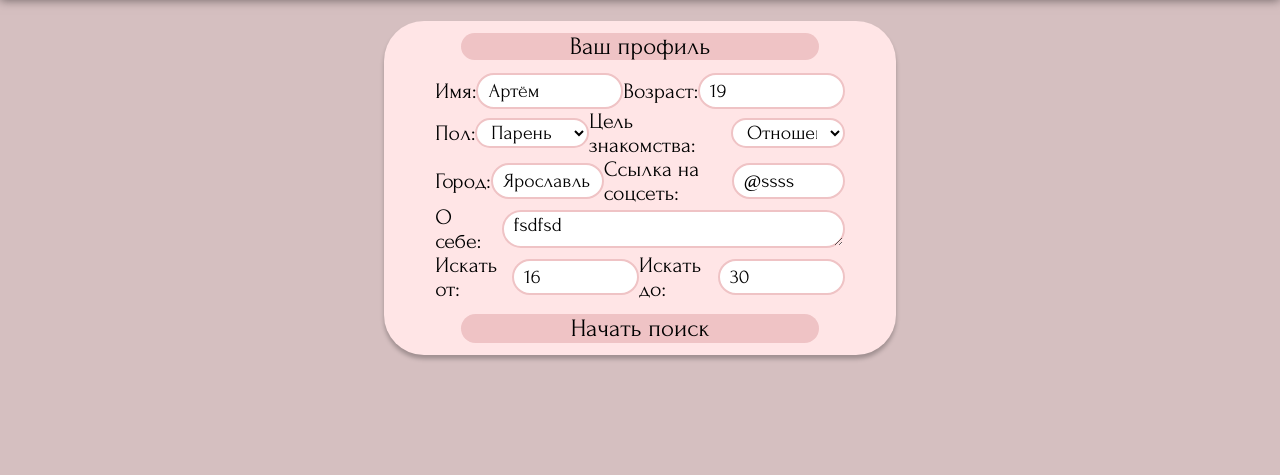
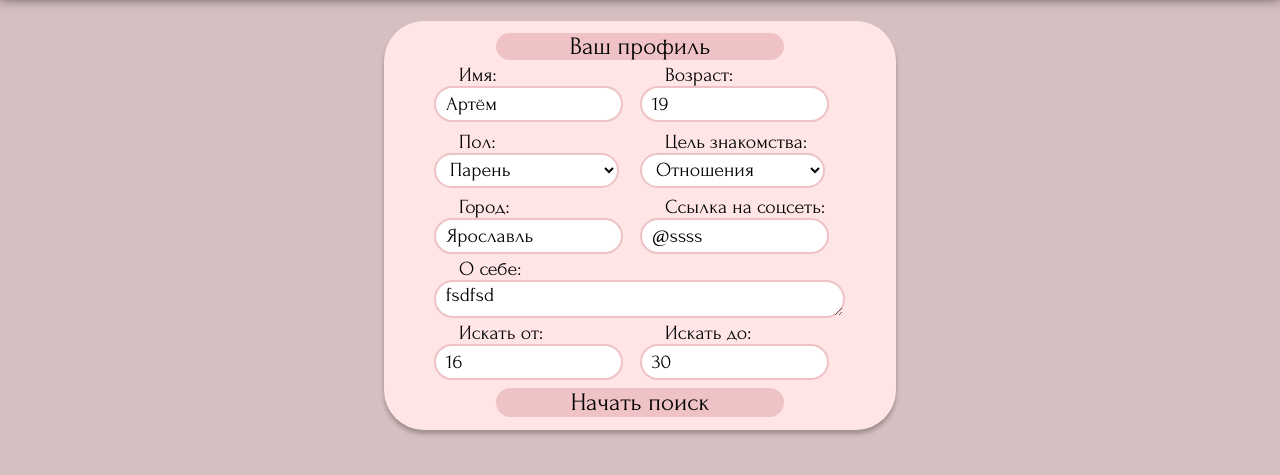
Before and after one commit to argecyplusplus/datingsite, a Django app: page /searching/myprofile/ in a window 1280 px wide. Shown: the part 43-518 px from the top of the page. Run offline with Django 4.2, Linux system fonts and the light colour scheme; a user stored in the database is signed in; data comes from the database, SQL or seed files in the repository; both versions use the stored data as it was after the commit.

Commit message:
+design
как мне кажется, осталось фоточку сделать и нормально

```diff
--- a/datingsite/static/css/myprofile.css
+++ b/datingsite/static/css/myprofile.css
@@ -58,7 +58,7 @@ button[class="important"]:hover {
 textarea {
     font-family: "Forum-Regular";
     font-size: 20px;
-    width: 80%;
+    width: 94%;
     height: 30px;
     min-height: 30px;
     background: white;
@@ -83,12 +83,27 @@ textarea {
 
 #main_lvl_1 {
     display: grid;
+    width: 100%;
+    padding-bottom: 1%;
 }
 
 .main_lvl_2 {
     display: flex;
     justify-content: space-between;
     align-items: center;
+}
+
+.main_lvl_3 {
+    display: grid;
+    width: 50%;
+    padding-top: 1%;
+    padding-bottom: 1%;
+}
+
+#main_lvl_for_description {
+    display: grid;
+    width: 100%;
+
 }
 
 .oneprofile{
@@ -127,26 +142,37 @@ textarea {
 
 #containertextbox {
     display: block;
-    padding-top: 2.5%;
-    padding-bottom: 2.5%;
-    padding-left: 10%;
-    padding-right: 10%;
     font-size: 22px;
 }
 
 .textbox {
     font-family: "Forum-Regular";
     font-size: 20px;
-    width: 30%;
+    width: 80%;
     height: 30px;
     background: white;
     border-radius: 20px;
     border: 2px solid #EFC3C5;
     padding-left: 10px;
     padding-right: 10px;
-    margin: auto;
 }
 
+select {
+    font-family: "Forum-Regular";
+    font-size: 20px;
+    width: 90%;
+    height: 35px;
+    background: white;
+    border-radius: 20px;
+    border: 2px solid #EFC3C5;
+    padding-left: 10px;
+    padding-right: 10px;
+}
+
+label {
+    margin-left: 25px;
+    font-size: 20px;
+}
 .profilephoto{
     width: 100%;
 }
--- a/datingsite/templates/searching/myprofile.html
+++ b/datingsite/templates/searching/myprofile.html
@@ -26,47 +26,55 @@
                     <!-- <label  for="id_avatar">Фото:</label>
                       <input type="file" name="avatar" value="{{davatar}}" accept="image/*" id="id_avatar"> -->
                   <div class="main_lvl_2">
+                    <div class="main_lvl_3">
                     <label for="id_name">Имя:</label>
-                      <input type="text" value="{{dname}}" name="name" maxlength="50" required id="id_name" class="textbox">
+                      <input type="text" value="{{dname}}" name="name" maxlength="50" required id="id_name" class="textbox"></div>
 
+                    <div class="main_lvl_3">
                     <label for="id_age">Возраст:</label>
-                      <input type="number" value="{{dage}}" name="age" required id="id_age" min='16' class="textbox">
+                      <input type="number" value="{{dage}}" name="age" required id="id_age" min='16' class="textbox"></div>
                   </div>
                   <div class="main_lvl_2">
+                    <div class="main_lvl_3">
                     <label for="id_gender">Пол:</label>
-                      <select class="textbox" name="gender" id="id_gender">
+                      <select name="gender" id="id_gender">
                         <option {% if dgender == "Парень" %}selected{% endif %} value="Парень">Парень</option>
                         <option {% if dgender == "Девушка" %}selected{% endif %} value="Девушка">Девушка</option>
-                      </select>
+                      </select></div>
 
+                    <div class="main_lvl_3">
                     <label for="id_point_of_searching">Цель знакомства:</label>
 
-                    <select class="textbox" name="point_of_searching" id="id_point_of_searching">
+                    <select name="point_of_searching" id="id_point_of_searching">
                       <option {% if dpoint_of_searching == "Отношения" %}selected{% endif %} value="Отношения">Отношения</option>
                       <option {% if dpoint_of_searching == "Свидания" %}selected{% endif %} value="Свидания">Свидания</option>
                       <option {% if dpoint_of_searching == "Дружба" %}selected{% endif %} value="Дружба">Дружба</option>
                       <option {% if dpoint_of_searching == "Общение" %}selected{% endif %} value="Общение">Общение</option>
-                    </select>
+                    </select></div>
                   </div>
                   <div class="main_lvl_2">
+                    <div class="main_lvl_3">
                     <label for="id_city">Город:</label>
-                      <input type="text" name="city" value="{{dcity}}" maxlength="100" required id="id_city" class="textbox">
+                      <input type="text" name="city" value="{{dcity}}" maxlength="100" required id="id_city" class="textbox"></div>
 
+                    <div class="main_lvl_3">
                     <label for="id_city">Ссылка на соцсеть:</label>
-                      <input type="text" name="social" value="{{dsocial}}" maxlength="50" required id="id_social" class="textbox">
+                      <input type="text" name="social" value="{{dsocial}}" maxlength="50" required id="id_social" class="textbox"></div>
                   </div>
-                  <div class="main_lvl_2">
+                  <div id="main_lvl_for_description">
                     <label for="id_description">О себе:</label>
                       <textarea name="description" required  id="id_description">{{ddescription}}</textarea>
                       <input type="text" hidden name="user" value="{{username}}" maxlength="50" required id="id_social">
                   </div>
 
                   <div class="main_lvl_2">
+                    <div class="main_lvl_3">
                     <label for="id_minage">Искать от:</label>
-                      <input type="number" value="{{dminage}}" name="age_search_min" required id="id_age" min='16' max='100' step='1' value='50' class="textbox">
+                      <input type="number" value="{{dminage}}" name="age_search_min" required id="id_age" min='16' max='100' step='1' value='50' class="textbox"></div>
 
+                    <div class="main_lvl_3">
                     <label for="id_maxage">Искать до:</label>
-                        <input type="number" value="{{dmaxage}}" name="age_search_max" required id="id_age" min='16' max='100' step='1' value='50' class="textbox">
+                        <input type="number" value="{{dmaxage}}" name="age_search_max" required id="id_age" min='16' max='100' step='1' value='50' class="textbox"></div>
                   </div>
                 </div>
               </div>
```
Also changed, not shown: datingsite/db.sqlite3.
